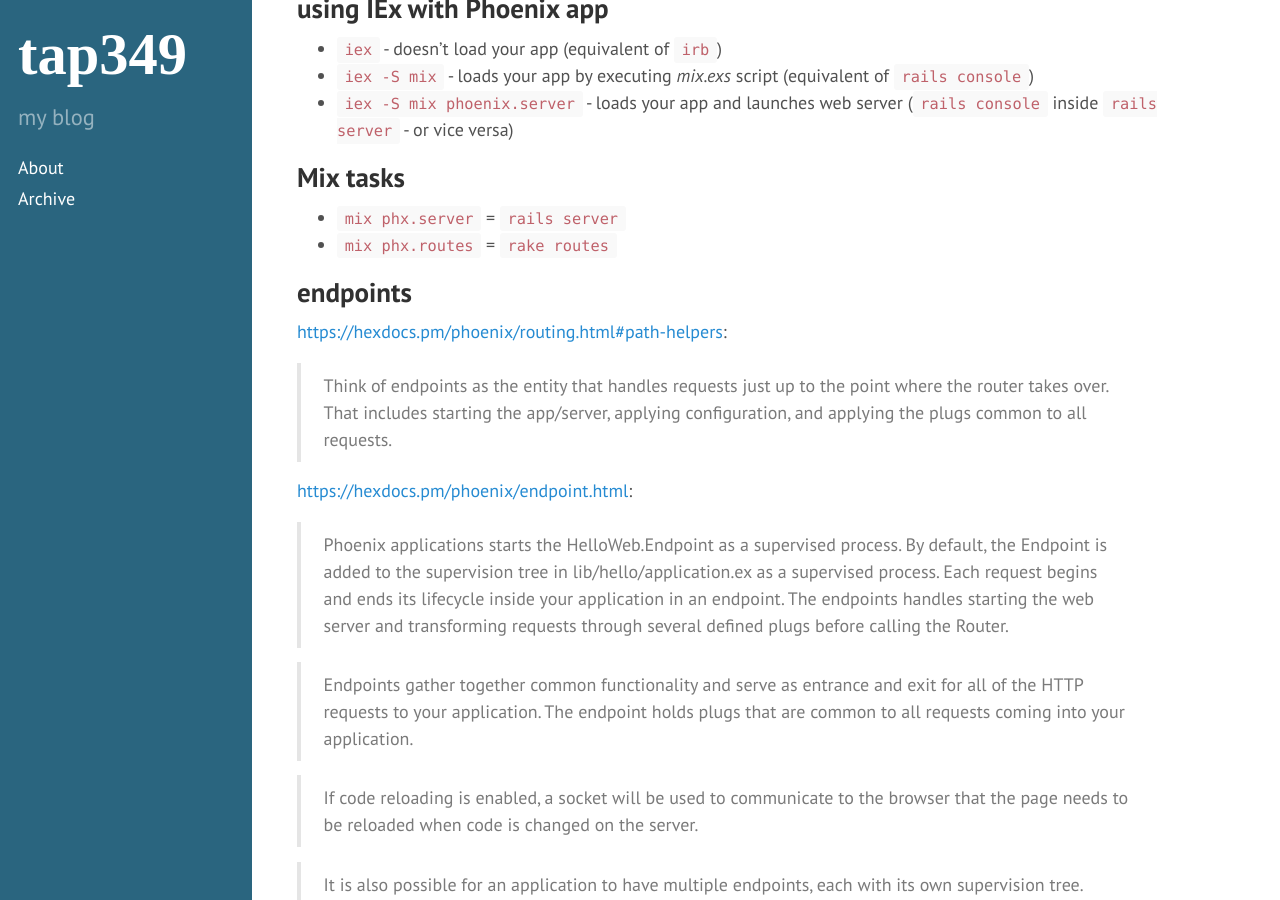
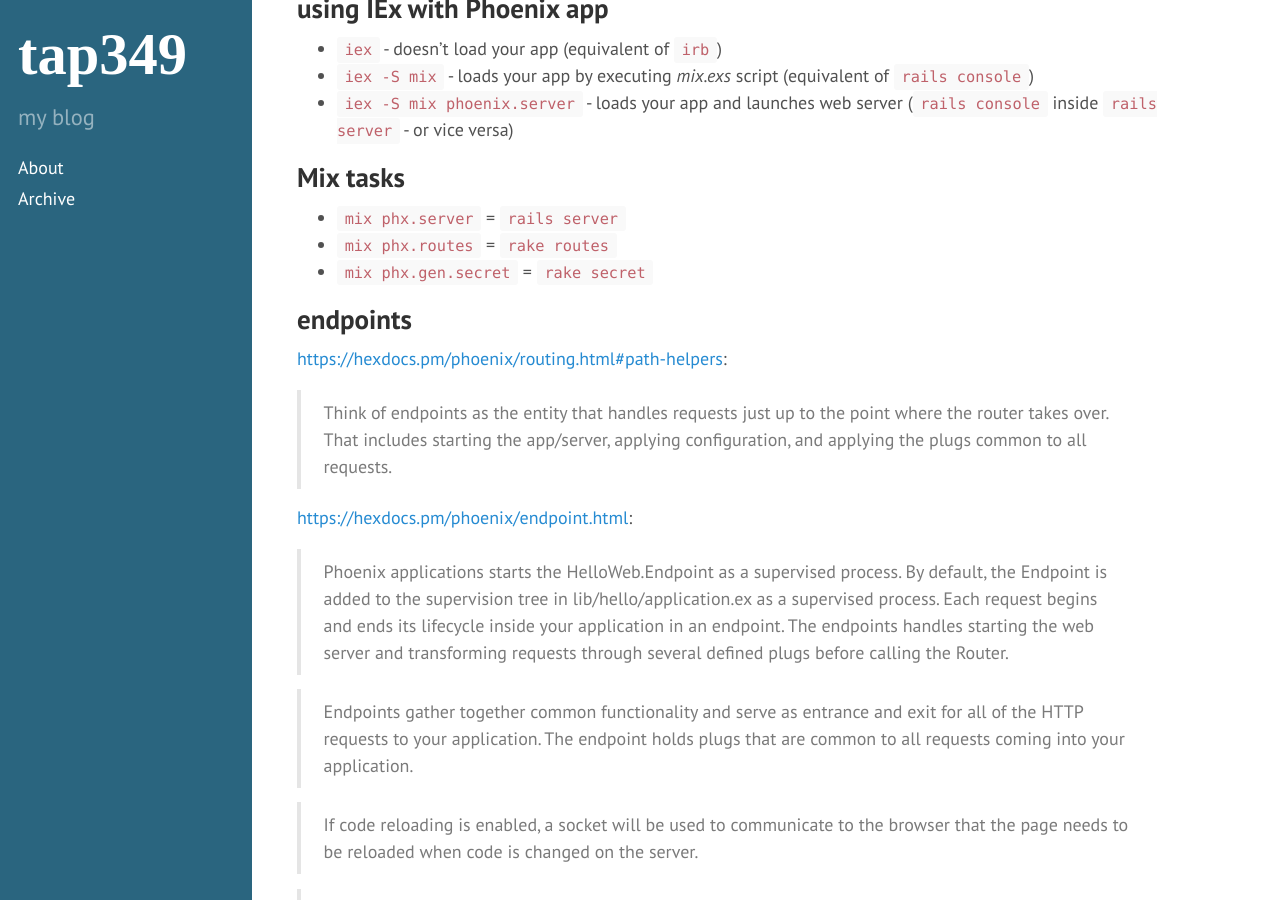
Before and after one commit to tap349/tap349.github.io, a Jekyll site: the page built from _posts/2016-11-12-phoenix.md, in a window 1280 px wide and 900 px high, scrolled down 631 px. Built offline with Jekyll 4.4.1, drawn with Linux system fonts in a browser that asks for light colours.

Commit message:
update 2017-07-31_19:02:36

```diff
--- a/_posts/2016-11-12-phoenix.md
+++ b/_posts/2016-11-12-phoenix.md
@@ -27,6 +27,7 @@ Phoenix notes based on "Programming Phoenix" book by Chris McCord and
 
 - `mix phx.server` = `rails server`
 - `mix phx.routes` = `rake routes`
+- `mix phx.gen.secret` = `rake secret`
 
 ## endpoints
 
```
